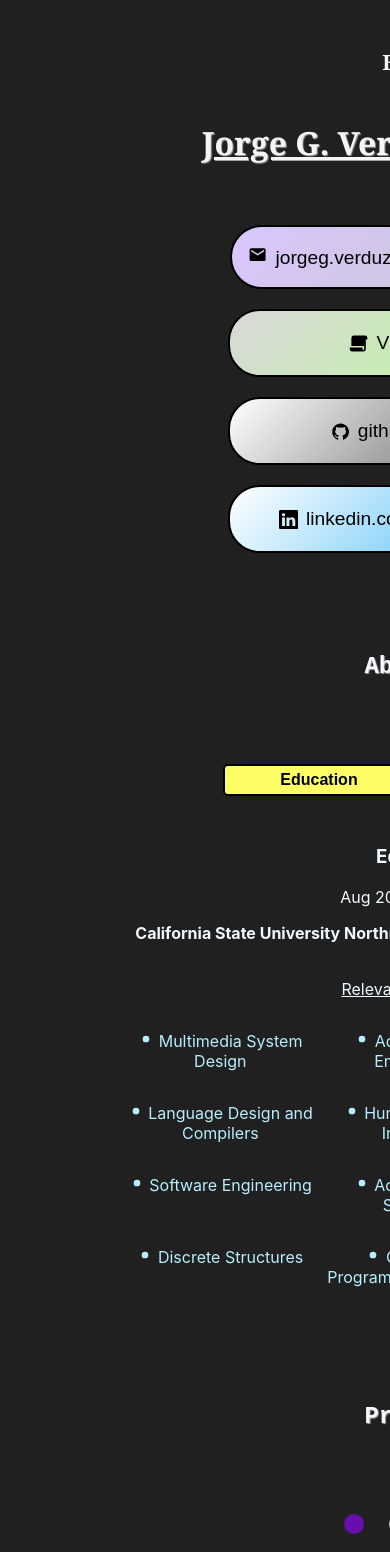
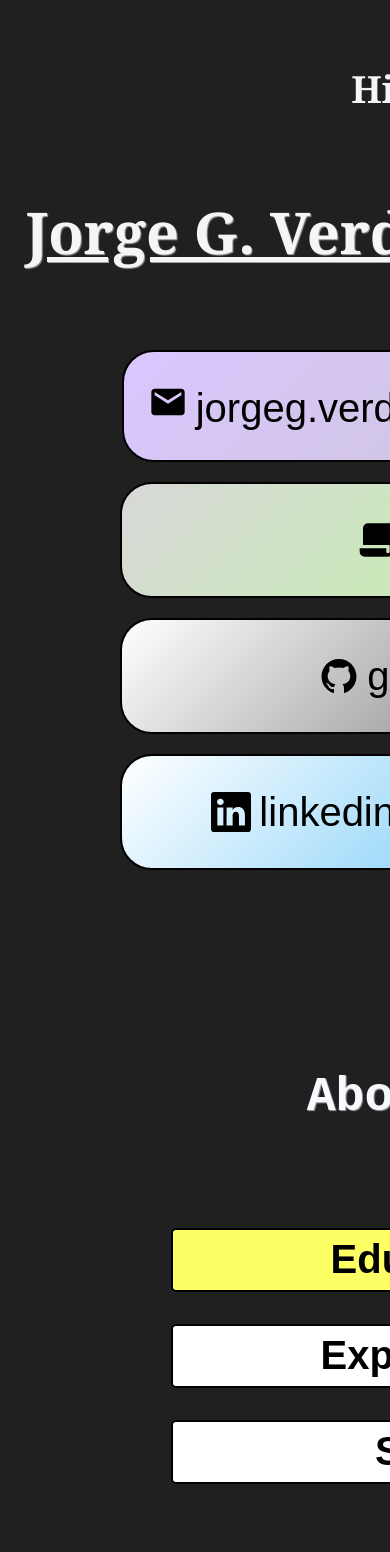
Before and after one commit to Jrge-V/Portfolio, a React (Create React App) app: page / in a window 390 px wide. Shown: the top 1552 px of the page. Built offline with nearby package versions, Linux system fonts and the light colour scheme.

Commit message:
updated portfolio

```diff
--- a/public/index.html
+++ b/public/index.html
@@ -3,13 +3,13 @@
 
 <head>
   <meta charset="utf-8" />
-  <link rel="icon" href="/public/media/Jorge2.jpg" />
+  <link rel="icon" href="%PUBLIC_URL%/favicon.ico" />
   <meta name="viewport" content="width=device-width, initial-scale=1" />
   <meta name="theme-color" content="#000000" />
   <meta name="description" content="Web Portfolio - JorgeV" />
   <link rel="apple-touch-icon" href="%PUBLIC_URL%/logo192.png" />
   <link rel="manifest" href="%PUBLIC_URL%/manifest.json" />
-  <title>Jorge Verduzco</title>
+  <title>Portfolio - Jorge Verduzco</title>
 </head>
 
 <body>
--- a/src/AboutMe.js
+++ b/src/AboutMe.js
@@ -361,6 +361,8 @@ const AboutMe = () => {
                         Education
                     </button>
                 </div>
+
+
                 <div className="about-me-button-layout">
                     <button
                         className={`about-me-buttons ${activeButtonIndex === 1 ? "active" : ""}`}
@@ -370,6 +372,7 @@ const AboutMe = () => {
                         Experience
                     </button>
                 </div>
+
                 <div className="about-me-button-layout">
                     <button
                         className={`about-me-buttons ${activeButtonIndex === 2 ? "active" : ""}`}
--- a/src/App.css
+++ b/src/App.css
@@ -123,6 +123,7 @@
 
 .popup-content svg {
   font-size: 24px;
+  margin-right: 1rem;
 }
 
 @keyframes fade-in {
@@ -250,14 +251,14 @@
   padding-top: 5rem;
   padding-bottom: 4rem;
   text-shadow: 1px 1px 1px rgb(159, 159, 159);
-  /* grid-row: 4; */
   grid-column: span 16;
 }
 
 .about-me-button-container {
   display: grid;
-  grid-column: 5/13;
+  grid-column: 4/14;
   grid-template-columns: repeat(3, 1fr);
+  gap: 2rem;
 }
 
 .about-me-button-layout {
@@ -480,6 +481,7 @@
 
 
 
+/* PROJECTS */
 
 /*slideshow */
 
@@ -509,7 +511,7 @@
 
 .slide {
   display: inline-block;
-  height: 42rem;
+  height: 45rem;
   width: 100%;
   border-radius: 40px;
   overflow: hidden;
@@ -523,8 +525,9 @@
 
 .slideshowDot {
   display: inline-block;
-  height: 20px;
-  width: 20px;
+  height: 1.4rem;
+  width: 1.4rem;
+  border: 2px solid #000000;
   border-radius: 50%;
   cursor: pointer;
   margin: 0px 0.8rem 1rem;
@@ -570,7 +573,7 @@
   align-items: center;
   justify-content: center;
   display: flex;
-  padding-top: 1rem;
+  padding-top: 2rem;
 
 }
 
@@ -600,182 +603,395 @@
 
 
 
+/* more container */
 
-
-
-
-
-
-
-
-
-
-
-
-
-
-
-
-
-
-/* projects */
-
-.projects-container {
+.more-container {
   display: grid;
+  grid-column: 5/13;
   grid-template-columns: repeat(2, 1fr);
-  gap: 20px;
-  margin-top: 10px;
-  margin-bottom: 50px;
-  margin-left: auto;
-  margin-right: auto;
-  width: 80%;
+  padding-bottom: 1rem;
 }
 
-/* for github and glitch buttons at the bottom  */
-.projects-container-2 {
-  display: grid;
-  grid-template-columns: repeat(2, 1fr);
-  gap: 20px;
-  margin-top: 10px;
-  margin-bottom: 50px;
-
+.more-content {
+  align-items: center;
+  justify-content: center;
+  display: flex;
+  padding-top: 0.5rem;
+  padding-bottom: 4rem;
 }
 
-.project-wrapper-1 {
-  background-color: rgb(249, 255, 204);
-  border: 2px solid rgb(0, 0, 0);
-  border-radius: 25px;
-  /* width: 80%; */
-  /* margin: 0 auto; */
-  /* align-items: center;
-  justify-content: center; */
-  box-shadow: 10px 5px 5px rgba(0, 0, 0, 0.5);
-}
-
-
-.project-wrapper-2 {
-  background-color: rgb(249, 255, 204);
-  border: 2px solid rgb(0, 0, 0);
-  border-radius: 25px;
-  /* width: 80%; */
-  /* margin: auto; */
-  /* margin: 0 auto; */
-  align-items: center;
-  justify-content: center;
-  box-shadow: 10px 5px 5px rgba(0, 0, 0, 0.5);
-}
-
-
-/* github container under the projects section */
-/* .github-proj-wrapper {
-  padding-bottom: 20px;
-}
-
-.github-proj-container {
-  background-image: linear-gradient(-45deg, rgb(255, 255, 255), rgb(255, 255, 255));
-  font-size: x-large;
+.more-content-button {
+  font-size: 3rem;
+  width: 6rem;
+  height: 6rem;
   font-family: Arial, Helvetica, sans-serif;
-  color: black;
-  width: 250px;
-  height: 50px;
-  margin: auto;
+  background: white;
+  color: rgb(0, 0, 0);
+  border: 2px solid black;
+  border-radius: 1rem;
+  text-decoration: none;
   display: flex;
-  flex-direction: row;
-  align-items: center;
-  justify-content: center;
-  border: 2px solid black;
-  border-radius: 80px;
-  padding-top: 10px;
-  text-decoration: none;
-}
-
-.github-proj-container svg {
-  margin-right: 15px;
-}
-
-.github-proj-container:hover {
-  cursor: pointer;
-  background-image: linear-gradient(-45deg, rgb(189, 189, 189, 0.5), rgba(255, 255, 255));
-} */
-
-
-/* more projects */
-.more-container {
-  color: ghostwhite;
-  text-align: center;
-  font-family: monospace;
-  font-size: xx-large;
-  padding-top: 5px;
-  padding-bottom: 2%;
-  text-shadow: 1px 1px 1px rgb(159, 159, 159);
-}
-
-.more-proj-container {
-  display: grid;
-  grid-template-columns: repeat(2, 1fr);
-  gap: 20px;
-  margin-top: 10px;
-  margin-bottom: 50px;
-}
-
-
-.more-proj-wrapper-1 {
-  border-radius: 25px;
-  width: 30%;
-  margin-left: auto;
   align-items: center;
   justify-content: center;
 }
 
-.more-proj-wrapper-2 {
-  border-radius: 25px;
-  width: 30%;
+.more-content-button svg {
+  margin: center;
+}
+
+.more-content-button:hover {
+  cursor: pointer;
+  background-color: wheat;
+}
+
+.more-content-glitch-button {
+  font-size: 3rem;
+  width: 6rem;
+  height: 6rem;
+  font-family: Arial, Helvetica, sans-serif;
+  background: white;
+  color: magenta;
+  border: 2px solid black;
+  border-radius: 1rem;
+  text-decoration: none;
+  display: flex;
   align-items: center;
   justify-content: center;
 }
 
-
-/* github wrapper under more section */
-.more-github-proj-wrapper {
-  padding-bottom: 50%;
+.more-content-glitch-button svg {
+  margin: center;
 }
 
-.more-github-proj-container {
-  background-image: linear-gradient(-45deg, rgb(255, 255, 255), rgb(255, 255, 255));
-  font-size: x-large;
-  font-family: Arial, Helvetica, sans-serif;
-  color: black;
-  width: 100px;
-  height: 100px;
-  margin: auto;
-  display: flex;
-  flex-direction: row;
-  align-items: center;
-  justify-content: center;
-  border: 2px solid black;
-  border-radius: 10px;
-  padding-top: 10px;
-  text-decoration: none;
-  font-size: 250%;
-  box-shadow: 10px 5px 5px rgba(0, 0, 0, 0.5);
-}
-
-.more-github-proj-container svg {
-  margin-right: 15px;
-}
-
-.more-github-proj-container:hover {
+.more-content-glitch-button:hover {
   cursor: pointer;
-  background-image: linear-gradient(-45deg, rgb(247, 253, 187), rgb(247, 253, 187));
+  background-color: wheat;
 }
 
 
+/* MEDIA QUERIES */
+
+
+/* TABLET */
 @media only screen and (max-width: 769px) {
 
   .contact-container,
   .experience-skills-container,
-  .projects-container {
+  .projects-container,
+  .about-me-button-container {
     grid-template-columns: 1fr;
 
   }
+
+  .email-button {
+    font-size: 1.5rem;
+    width: 32rem;
+    height: 5rem;
+  }
+
+  .popup-content span {
+    font-size: 2rem;
+  }
+
+  .popup-content svg {
+    font-size: 2rem;
+  }
+
+  .resume-button {
+    font-size: 1.5rem;
+    width: 32rem;
+    height: 5rem;
+  }
+
+  .github-button {
+    font-size: 1.5rem;
+    width: 32rem;
+    height: 5rem;
+  }
+
+  .linked-button {
+    font-size: 1.5rem;
+    width: 32rem;
+    height: 5rem;
+  }
+
+  .slideshowDot {
+    display: inline-block;
+    height: 2.5rem;
+    width: 2.5rem;
+    border-radius: 50%;
+    cursor: pointer;
+    margin: 0px 2rem 2rem;
+    background-color: #c4c4c4;
+  }
+
+
+  .about-me-buttons {
+    color: black;
+    background-color: white;
+    font-size: 1.4rem;
+    font-weight: bold;
+    width: 16rem;
+    height: 2.5rem;
+    border: 2px solid black;
+    border-radius: 5px;
+    transition: background 0.5s;
+  }
+
+  .about-me {
+    font-size: 1.4rem;
+  }
+
+  .education-title {
+    font-size: 1.4rem;
+  }
+
+  .education-school {
+    text-align: center;
+    font-weight: 1rem;
+    font-weight: bold;
+    font-size: 1.4rem;
+  }
+
+  .education-coursework-title {
+    font-size: 1.3rem;
+  }
+
+  .education-coursework-container {
+    grid-template-columns: repeat(2, 1fr);
+    font-size: 1.3rem;
+  }
+
+  .experience-content {
+    padding-top: 1rem;
+    color: rgb(183, 238, 255);
+    font-size: 1.3rem;
+    text-align: center;
+  }
+
+  .skills-info-4 {
+    grid-template-columns: repeat(2, 1fr);
+    font-size: 1.5rem;
+  }
+
+  .skills-info-3 {
+    font-size: 1.5rem;
+  }
+
+
+  .experience-logo-6 {
+    font-size: 4rem;
+  }
+
+  .experience-logo-5 {
+    font-size: 4rem;
+  }
+
+  .experience-logo-4 {
+    font-size: 4rem;
+  }
+
+  .experience-logo-3 {
+    font-size: 4rem;
+  }
+
+  .project-title {
+    font-size: 2rem;
+  }
+
+  .project-date {
+    font-size: 1.5rem;
+  }
+
+  .project-desc {
+    font-size: 1.5rem;
+  }
+
+  .slide {
+    height: 64rem;
+  }
+
+
+  .github-proj-button {
+    font-size: 2rem;
+    width: 20rem;
+    height: 5rem;
+  }
+
+  .more-content-button {
+    font-size: 4rem;
+    width: 7rem;
+    height: 7rem;
+  }
+
+  .more-content-glitch-button {
+    font-size: 4rem;
+    width: 7rem;
+    height: 7rem;
+  }
+
 }
+
+
+/* MOBILE */
+
+@media only screen and (max-width: 480px) {
+
+  .intro {
+    font-size: 2rem;
+  }
+
+  .full-name {
+    font-size: 1.8rem;
+  }
+
+  .email-button {
+    font-size: 2.5rem;
+    width: 48rem;
+    height: 7rem;
+  }
+
+  .popup-content span {
+    font-size: 2.5rem;
+  }
+
+  .popup-content svg {
+    font-size: 2.5rem;
+  }
+
+  .resume-button {
+    font-size: 2.5rem;
+    width: 48rem;
+    height: 7rem;
+  }
+
+  .github-button {
+    font-size: 2.5rem;
+    width: 48rem;
+    height: 7rem;
+  }
+
+  .linked-button {
+    font-size: 2.5rem;
+    width: 48rem;
+    height: 7rem;
+  }
+
+  .slideshowDot {
+    display: inline-block;
+    height: 5rem;
+    width: 5rem;
+    border-radius: 50%;
+    cursor: pointer;
+    margin: 0px 3rem 3rem;
+    background-color: #c4c4c4;
+  }
+
+
+  .about-me-buttons {
+    color: black;
+    background-color: white;
+    font-size: 2.5rem;
+    font-weight: bold;
+    width: 32rem;
+    height: 4rem;
+    border: 2px solid black;
+    border-radius: 5px;
+    transition: background 0.5s;
+  }
+
+  .about-me {
+    font-size: 2rem;
+    padding-top: 10rem;
+  }
+
+  .education-title {
+    font-size: 2rem;
+  }
+
+  .education-school {
+    text-align: center;
+    font-weight: 1rem;
+    font-weight: bold;
+    font-size: 2.4rem;
+  }
+
+  .education-coursework-title {
+    font-size: 3rem;
+  }
+
+  .education-coursework-container {
+    grid-template-columns: repeat(1, 1fr);
+    font-size: 2.5rem;
+  }
+
+  .experience-content {
+    padding-top: 1rem;
+    color: rgb(183, 238, 255);
+    font-size: 2.4rem;
+    text-align: center;
+  }
+
+  .skills-info-4 {
+    grid-template-columns: repeat(1, 1fr);
+    font-size: 2.4rem;
+  }
+
+  .skills-info-3 {
+    grid-template-columns: repeat(1, 1fr);
+    font-size: 2.4rem;
+  }
+
+
+  .experience-logo-6 {
+    font-size: 6rem;
+  }
+
+  .experience-logo-5 {
+    font-size: 6rem;
+  }
+
+  .experience-logo-4 {
+    font-size: 6rem;
+  }
+
+  .experience-logo-3 {
+    font-size: 6rem;
+  }
+
+  .project-title {
+    font-size: 3rem;
+  }
+
+  .project-date {
+    font-size: 2.5rem;
+  }
+
+  .project-desc {
+    font-size: 2.4rem;
+  }
+
+  .slide {
+    height: 110rem;
+  }
+
+
+  .github-proj-button {
+    font-size: 4rem;
+    width: 36rem;
+    height: 7rem;
+  }
+
+  .more-content-button {
+    font-size: 7rem;
+    width: 10rem;
+    height: 10rem;
+  }
+
+  .more-content-glitch-button {
+    font-size: 7rem;
+    width: 10rem;
+    height: 10rem;
+  }
+
+}
--- a/src/App.js
+++ b/src/App.js
@@ -6,7 +6,6 @@ import { BsFillEmojiSmileFill } from "react-icons/bs";
 import { AiFillGithub } from "react-icons/ai";
 import { BsLinkedin } from "react-icons/bs";
 import { RiFilePaper2Fill } from "react-icons/ri";
-import { VscDebugBreakpointLog, VscCircleFilled } from "react-icons/vsc";
 import { SiGlitch } from "react-icons/si";
 import AboutMe from "./AboutMe";
 import Projects from "./Projects";
@@ -115,6 +114,27 @@ export default function Home() {
 
         <Projects />
 
+        <div className="about-me">
+          <h2>More</h2>
+        </div>
+
+        <div className="more-container">
+
+          <div className="more-content">
+            <a className="more-content-button" href="https://github.com/Jrge-V?tab=repositories" target="_blank" rel="noopener noreferrer">
+              <AiFillGithub />
+            </a>
+          </div>
+
+          <div className="more-content">
+            <a className="more-content-glitch-button " href="https://glitch.com/@JorgeV/class-projects" target="_blank" rel="noopener noreferrer">
+              <SiGlitch />
+            </a>
+          </div>
+
+        </div>
+
+
 
 
 
```
Also changed, not shown: public/manifest.json, 1 other file (tests, documents, lock files or other folders).
